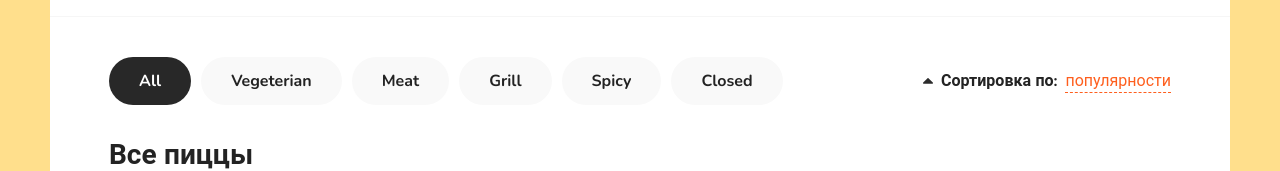
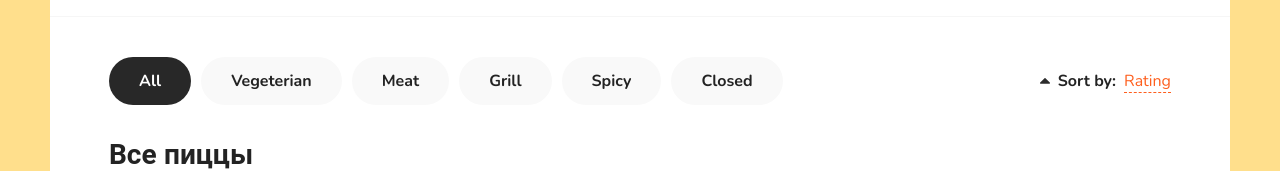
Before and after one commit to LeftTwixWand/ReactPizza, a React (Create React App) app: page / in a window 1280 px wide. Shown: the part 322-493 px from the top of the page. Built offline with nearby package versions, Linux system fonts and the light colour scheme.

Commit message:
Added interactive Sort component

```diff
--- a/src/App.js
+++ b/src/App.js
@@ -19,7 +19,7 @@ function App() {
           <h2 className="content__title">Все пиццы</h2>
           <div className="content__items">
             {pizzas.map((pizza) => (
-              <PizzaBlock {...pizza} />
+              <PizzaBlock key={pizza.id} {...pizza} />
             ))}
           </div>
         </div>
--- a/src/Components/Categories.jsx
+++ b/src/Components/Categories.jsx
@@ -5,16 +5,13 @@ function Categories() {
 
   const categories = ['All', 'Vegeterian', 'Meat', 'Grill', 'Spicy', 'Closed'];
 
-  const onCategoryClick = (activeIndex) => {
-    setActiveCategoryIndex(activeIndex);
-  };
-
   return (
     <div className="categories">
       <ul>
         {categories.map((value, index) => (
           <li
-            onClick={() => onCategoryClick(index)}
+            key={index}
+            onClick={() => setActiveCategoryIndex(index)}
             className={activeCategoryIndex === index ? 'active' : ''}>
             {value}
           </li>
--- a/src/Components/PizzaBlock.jsx
+++ b/src/Components/PizzaBlock.jsx
@@ -17,6 +17,7 @@ function PizzaBlock({ title, price, imageUrl, sizes, types }) {
           <ul>
             {types.map((typeIndex) => (
               <li
+                key={typeIndex}
                 className={activeType === typeIndex ? 'active' : ''}
                 onClick={() => setActiveType(typeIndex)}>
                 {typeNames[typeIndex]}
@@ -26,6 +27,7 @@ function PizzaBlock({ title, price, imageUrl, sizes, types }) {
           <ul>
             {sizes.map((size, index) => (
               <li
+                key={size}
                 className={activeSize === index ? 'active' : ''}
                 onClick={() => setActiveSize(index)}>
                 {size} см.
--- a/src/Components/Sort.jsx
+++ b/src/Components/Sort.jsx
@@ -1,4 +1,16 @@
+import React from 'react';
+
 function Sort() {
+  const [open, setOpen] = React.useState(false);
+  const [selectedSortIndex, setSelectedSortIndex] = React.useState(0);
+  const sorts = ['Rating', 'Price', 'Name'];
+  const sortName = sorts[selectedSortIndex];
+
+  const onSortIndexChanged = (index) => {
+    setSelectedSortIndex(index);
+    setOpen(false);
+  };
+
   return (
     <div className="sort">
       <div className="sort__label">
@@ -12,9 +24,23 @@ function Sort() {
             d="M10 5C10 5.16927 9.93815 5.31576 9.81445 5.43945C9.69075 5.56315 9.54427 5.625 9.375 5.625H0.625C0.455729 5.625 0.309245 5.56315 0.185547 5.43945C0.061849 5.31576 0 5.16927 0 5C0 4.83073 0.061849 4.68424 0.185547 4.56055L4.56055 0.185547C4.68424 0.061849 4.83073 0 5 0C5.16927 0 5.31576 0.061849 5.43945 0.185547L9.81445 4.56055C9.93815 4.68424 10 4.83073 10 5Z"
             fill="#2C2C2C"></path>
         </svg>
-        <b>Сортировка по:</b>
-        <span>популярности</span>
+        <b>Sort by:</b>
+        <span onClick={() => setOpen(!open)}>{sortName}</span>
       </div>
+      {open && (
+        <div className="sort__popup">
+          <ul>
+            {sorts.map((value, index) => (
+              <li
+                key={index}
+                className={selectedSortIndex === index ? 'active' : ''}
+                onClick={() => onSortIndexChanged(index)}>
+                {value}
+              </li>
+            ))}
+          </ul>
+        </div>
+      )}
     </div>
   );
 }
```
